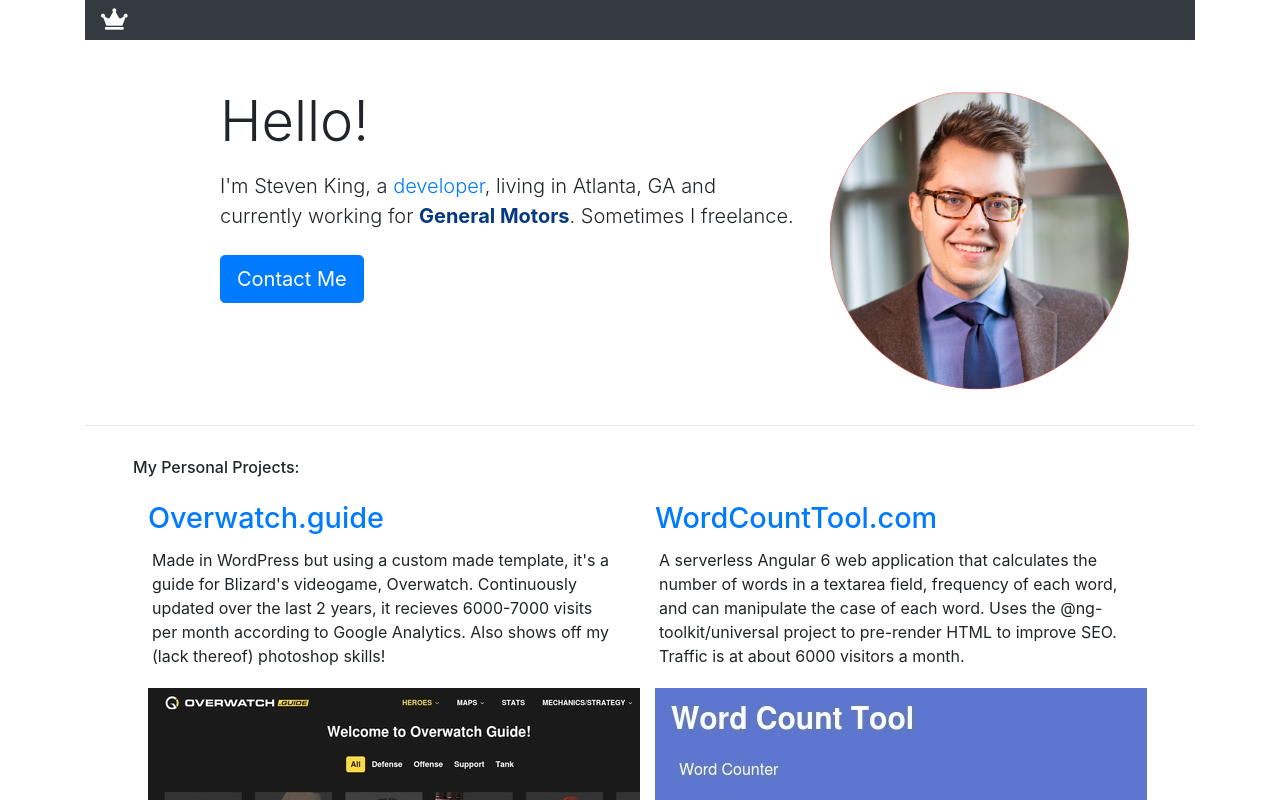
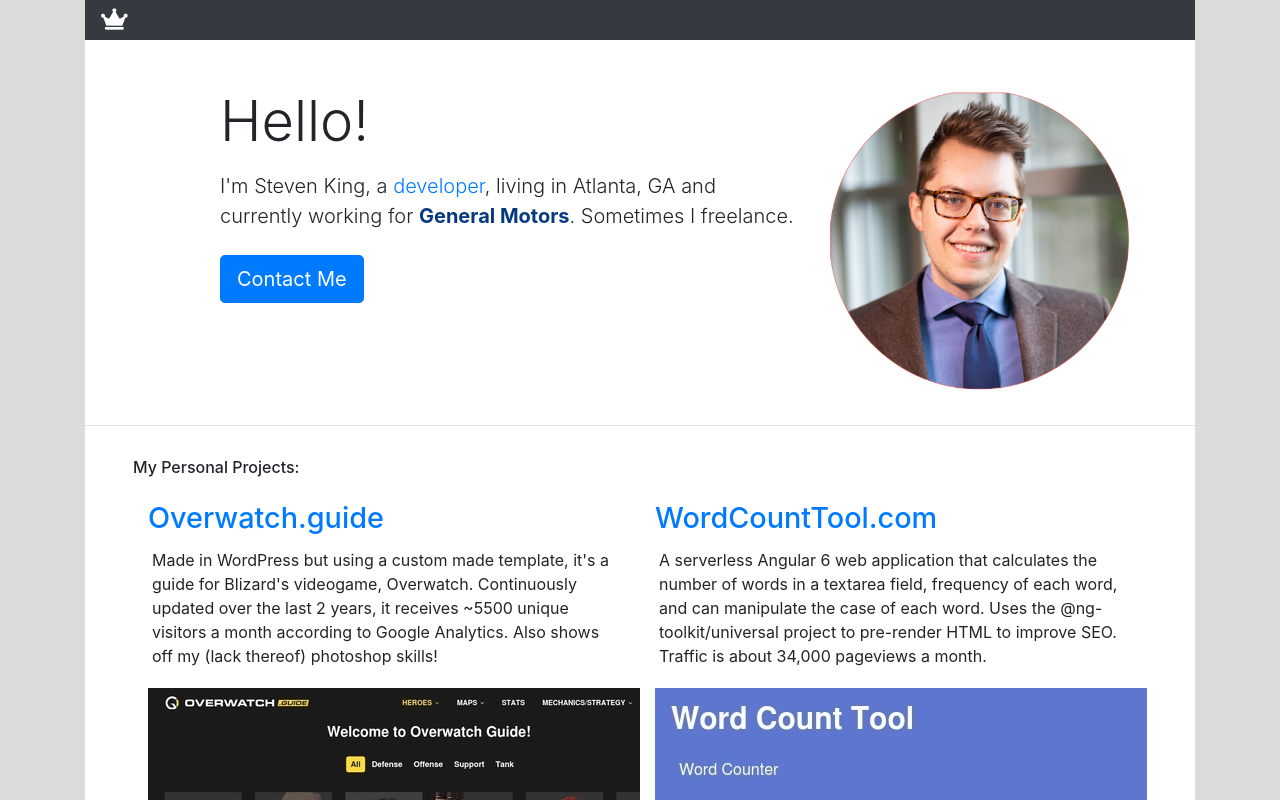
Before and after one commit to StevenKing-Profile/Website, an Angular app: page / in a window 1280 px wide. Shown: the top 800 px of the page. Built offline with nearby package versions, Linux system fonts and the light colour scheme.

Commit message:
CSS/Content fixes

```diff
--- a/package.json
+++ b/package.json
@@ -13,6 +13,7 @@
   },
   "private": true,
   "dependencies": {
+    "@angular-devkit/core": "^7.3.9",
     "@angular/animations": "^6.0.3",
     "@angular/common": "^6.0.3",
     "@angular/compiler": "^6.0.3",
@@ -31,7 +32,7 @@
   },
   "devDependencies": {
     "@angular-devkit/build-angular": "^0.13.9",
-    "@angular/cli": "~6.0.5",
+    "@angular/cli": "^6.0.8",
     "@angular/compiler-cli": "^6.0.3",
     "@angular/language-service": "^6.0.3",
     "@types/jasmine": "~2.8.6",
--- a/src/app/about/about.component.html
+++ b/src/app/about/about.component.html
@@ -28,7 +28,7 @@
           <h2 class="website-title"><a class="website-link" target="_blank" href="https://overwatch.guide">Overwatch.guide</a></h2>
           <p class="p-1">
             Made in WordPress but using a custom made template, it's a guide for Blizard's videogame, Overwatch. Continuously updated
-            over the last 2 years, it recieves 6000-7000 visits per month according to Google Analytics. Also shows off my (lack thereof) photoshop skills!
+            over the last 2 years, it receives ~5500 unique visitors a month according to Google Analytics. Also shows off my (lack thereof) photoshop skills!
           </p>
           <img class="center" src="assets/OverwatchGuide.jpg" />
         </div>
@@ -36,7 +36,7 @@
           <h2 class="website-title"><a class="website-link" target="_blank" href="https://wordcounttool.com">WordCountTool.com</a></h2>
           <p class="p-1">
             A serverless Angular 6 web application that calculates the number of words in a textarea field, frequency of each word, and
-            can manipulate the case of each word. Uses the @ng-toolkit/universal project to pre-render HTML to improve SEO. Traffic is at about 6000 visitors a month.
+            can manipulate the case of each word. Uses the @ng-toolkit/universal project to pre-render HTML to improve SEO. Traffic is about 34,000 pageviews a month.
           </p>
           <img class="center" src="assets/WordCountTool.jpg" />
         </div>
--- a/src/index.html
+++ b/src/index.html
@@ -5,9 +5,16 @@
   <title>Steven King's Website</title>
   <base href="/">
   <meta name="viewport" content="width=device-width, initial-scale=1">
-
   <link rel="icon" type="image/x-icon" href="favicon.ico">
   <link rel="stylesheet" href="https://use.fontawesome.com/releases/v5.8.1/css/all.css" integrity="sha384-50oBUHEmvpQ+1lW4y57PTFmhCaXp0ML5d60M1M7uH2+nqUivzIebhndOJK28anvf" crossorigin="anonymous">
+  <!-- Global site tag (gtag.js) - Google Analytics -->
+<script async src="https://www.googletagmanager.com/gtag/js?id=UA-140211153-1"></script>
+<script>
+  window.dataLayer = window.dataLayer || [];
+  function gtag(){dataLayer.push(arguments);}
+  gtag('js', new Date());
+  gtag('config', 'UA-140211153-1');
+</script>
 </head>
 <body>
   <app-root></app-root>
--- a/src/styles.css
+++ b/src/styles.css
@@ -3,7 +3,7 @@
 }
 
 body {
-  background-color: gainsboro;
+  background-color: gainsboro !important;
   height: 100%;
 }
 
```
